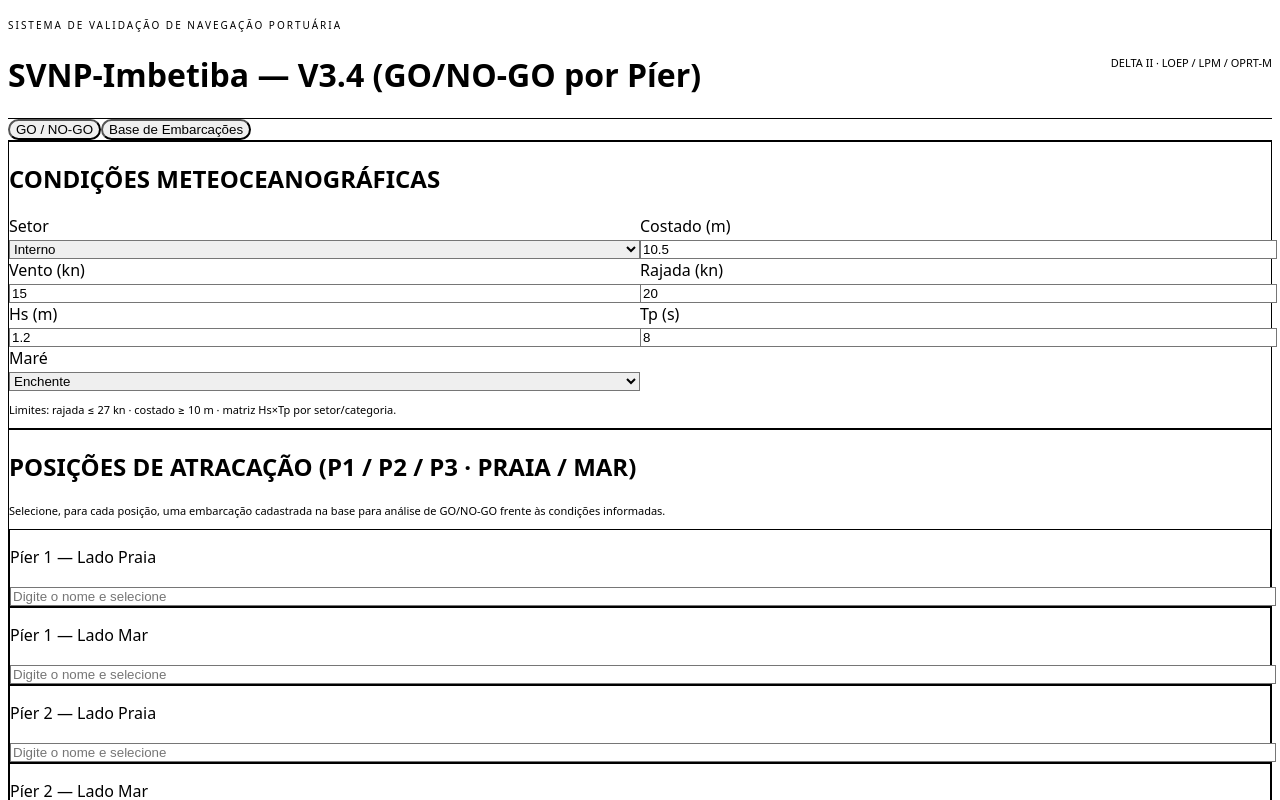
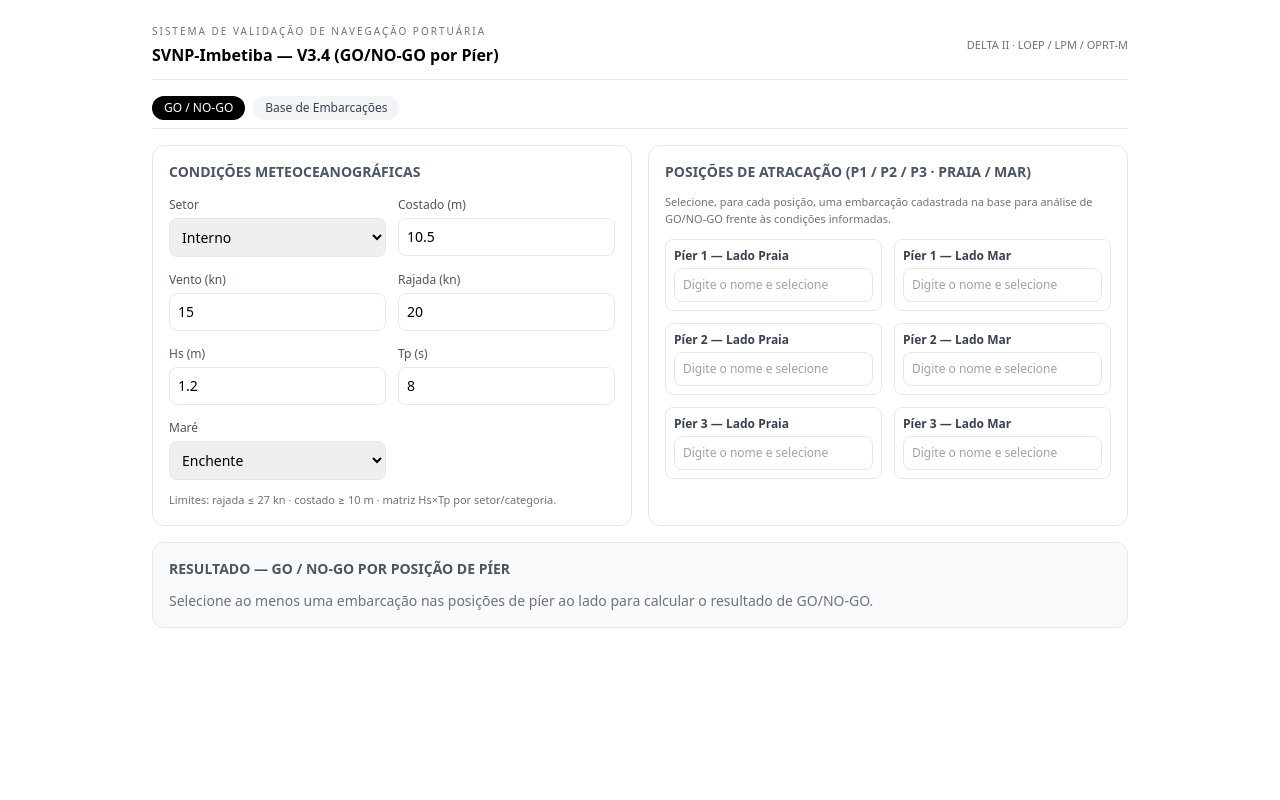
Before and after one commit to gonogobmac/SVNP-Imbetiba-V3.4, a Next.js app: page / in a window 1280 px wide. Shown: the top 800 px of the page. Built offline with nearby package versions, Linux system fonts and the light colour scheme.

Commit message:
Ajustes antes de sincronizar

```diff
--- a/styles/globals.css
+++ b/styles/globals.css
@@ -2,7 +2,7 @@
 @tailwind components;
 @tailwind utilities;
 
-/* Você pode colocar aqui estilos globais extras se quiser */
 body {
   font-family: system-ui, -apple-system, BlinkMacSystemFont, "Segoe UI", sans-serif;
+  background-color: #ffffff;
 }
```
Also changed, not shown: package.json (+3 -5 lines), postcss.config.js (added).
